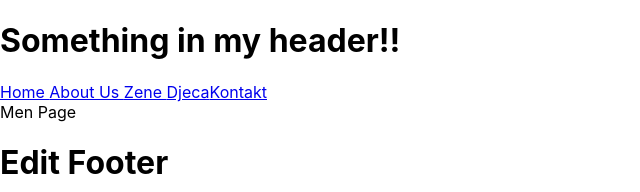
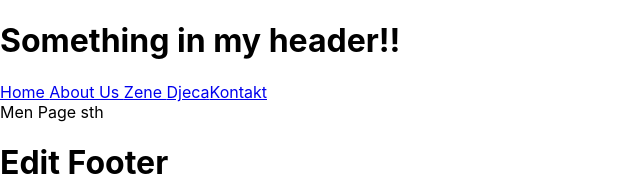
Before and after one commit to sgal996/frontend, a React (Create React App) app: page / in a window 1280 px wide. Shown: the top 192 px of the page, without its empty margins (0-640 px from the left). Built offline with nearby package versions, Linux system fonts and the light colour scheme.

Commit message:
routing to pages

```diff
--- a/src/pages/MenPage.js
+++ b/src/pages/MenPage.js
@@ -3,7 +3,7 @@ import React, {Component} from "react";
 class MenPage extends Component {
 render() {
     return (
-        <div>Men Page</div>
+        <div>Men Page sth</div>
     );
 }
 
```
